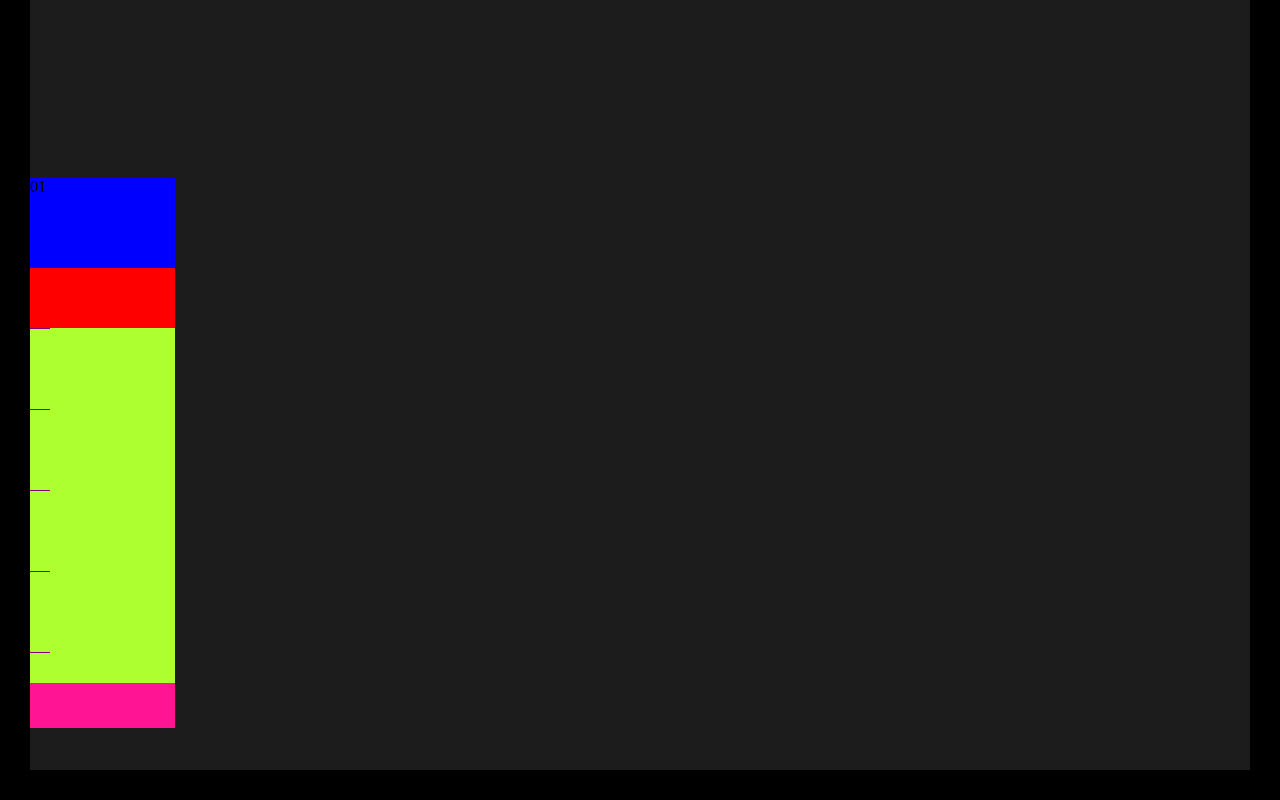
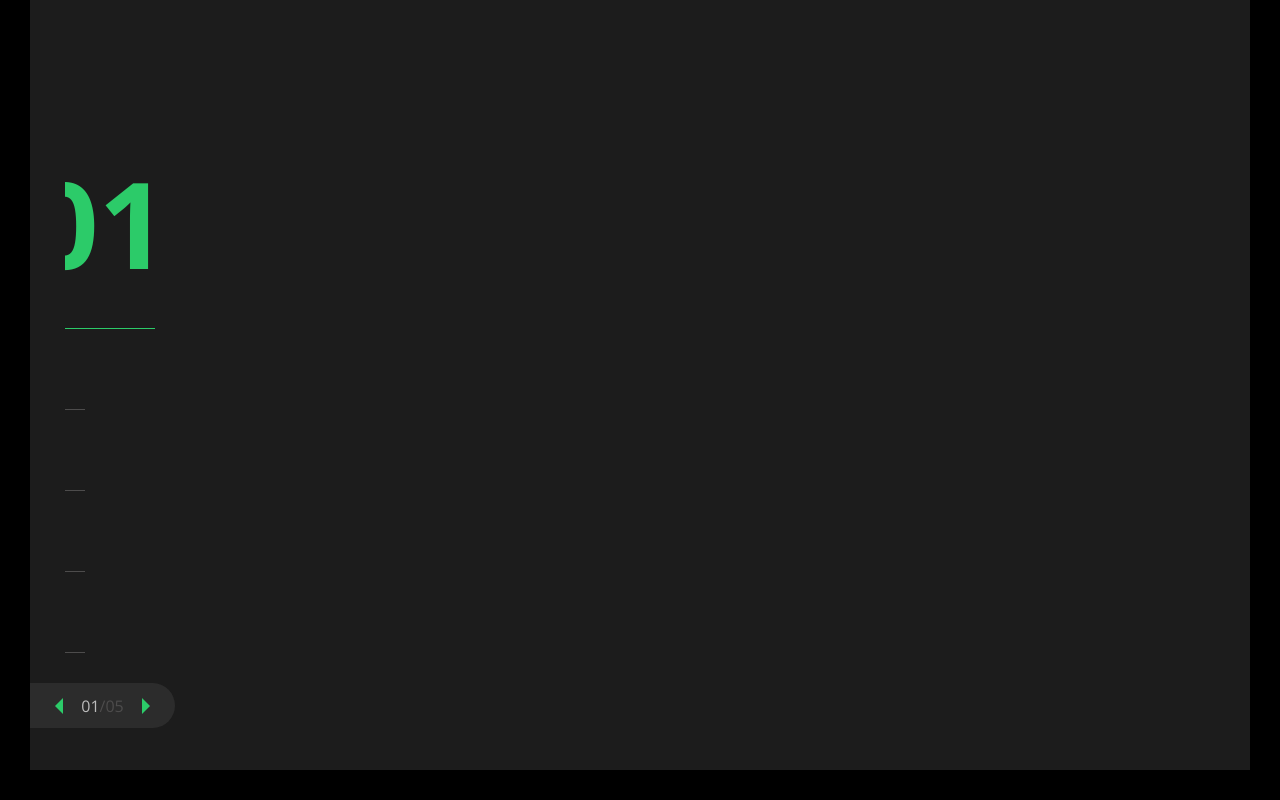
Before and after one commit to Hamilton-Carvalho/Project-Javascript, a plain HTML site: page HTML+CSS+JS/index.html in a window 1280 px wide. Shown: the part 830-1630 px from the top of the page. Drawn offline with nearby package versions, Linux system fonts and the light colour scheme.

Commit message:
rolador de página

```diff
--- a/HTML+CSS+JS/CSS/main.css
+++ b/HTML+CSS+JS/CSS/main.css
@@ -344,44 +344,93 @@ p, label {
        width: 145px;
        height: 400px;
        display: table;
-       background-color: red;
        position: absolute;
        left: 15px;
        top: 26vh;
    }
 
-   .jl-item-counter {
+   .jl-navigator-counter {
        width: 100%;
        height: 90px;
        display: block;
-       background-color: blue;
        margin-bottom: 60px;
+       position: relative;
+   }
+
+   .jl-navigator-counter:before {
+       content: '';
+       display: block;
+       width: 35px;
+       height: 100%;
+       background-color: #1c1c1c;
+       position: absolute;
+       top: 3px;
+       left: 0;
+   }
+
+   .jl-navigator-counter span {
+       font-family: 'Open Sans', sans-serif;
+       font-size: 120px;
+       line-height: 90px;
+       font-weight: 600;
    }
 
    .jl-item-navigator {
        width: 100%;
        display: table;
-       background-color: greenyellow;
    }
 
    .jl-item-navigator a {
        width: 20px;
        height: 1px;
-       background-color: purple;
        display: block;
-       margin-bottom: 80px;
+       margin: 0 0 80px 35px;
+       background-color: #4D4C4C;
+   }
+
+   .jl-item-navigator a.jl-item-active {
+      width: 90px;
+      background-color: #2CCB69;
    }
 
    .jl-item-navigator a:last-child {
        margin-bottom: 30px;
    }
 
-   .jl-portfolio-next-prev {
+   .jl-items-next-prev {
        width: 100%;
        height: 45px;
-       background-color: deeppink;
-       display: block;
+       display: flex;
+       justify-content: center;
+       align-items: center;
+       background-color: #2C2C2C;
+       border-radius: 23px;
    }
+
+   .jl-items-next-prev > div {
+       height: 32px;
+   }
+
+   .jl-items-counter {
+       font-family: 'Open Sans', sans-serif;
+       color: #4D4C4C;
+       line-height: 32px;
+   }
+
+   .jl-item-prev, .jl-item-next {
+       width: 45px;
+       color: #2CCB69;
+       text-align: center;
+       cursor: pointer;
+   }
+
+   .jl-items-counter span:nth-child(1){
+      color: #bcbcbc;
+   }
+
+   ion-icon {
+      font-size: 32px;
+    }
 
 }
 
@@ -617,3 +666,13 @@ p, label {
 .jl-fade-out{
   animation: fadeOut 2s forwards ease-out;
 }
+
+.jl-no-radius-left {
+  border-top-left-radius: 0;
+  border-bottom-left-radius: 0;
+}
+
+.jl-no-radius-right {
+  border-top-right-radius: 0;
+  border-bottom-right-radius: 0;
+}
--- a/HTML+CSS+JS/index.html
+++ b/HTML+CSS+JS/index.html
@@ -150,8 +150,8 @@
                 <div class="row">
                     <div class="col-sm-2">
                         <div class="jl-portfolio-navigator">
-                            <div class="jl-item-counter">
-                                <span>01</span>
+                            <div class="jl-navigator-counter">
+                                <span class="jl-text-green">01</span>
                             </div>
                             <nav class="jl-item-navigator">
                                 <a href="#" class="jl-item-active"></a>
@@ -160,8 +160,18 @@
                                 <a href="#"></a>
                                 <a href="#"></a>
                             </nav>
-                            <div class="jl-portfolio-next-prev">
+                            <div class="jl-items-next-prev jl-no-radius-left">
+                                <div class="jl-item-prev">
+                                    <ion-icon name="arrow-dropleft"></ion-icon>
+                                </div>
 
+                                <div class="jl-items-counter">
+                                    <span>01</span>/<span>05</span>
+                                </div>
+
+                                <div class="jl-item-next">
+                                    <ion-icon name="arrow-dropright"></ion-icon>
+                                </div>
                             </div>
                         </div>
                     </div>
@@ -171,6 +181,7 @@
         </section>
 
     </div>
+    <script src="https://unpkg.com/ionicons@4.5.10-0/dist/ionicons.js"></script>
     <script src="https://cdnjs.cloudflare.com/ajax/libs/waypoints/4.0.1/noframework.waypoints.min.js"></script>
     <script src="https://cdnjs.cloudflare.com/ajax/libs/waypoints/4.0.1/shortcuts/inview.min.js"></script>
     <script src="js/main.js"></script>
```
